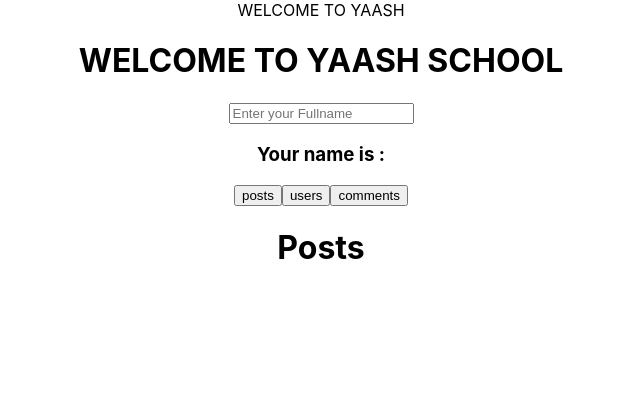
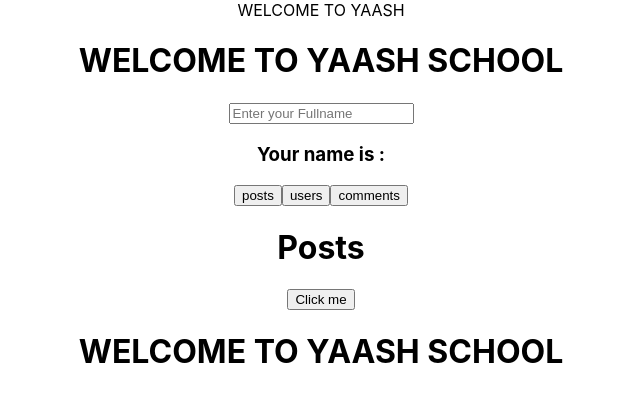
Before and after one commit to jeevanandham01/my-react-app, a React (Create React App) app: page / in a window 1280 px wide. Shown: the top 402 px of the page, without its empty margins (319-959 px from the left). Built offline with nearby package versions, Linux system fonts and the light colour scheme.

Commit message:
add to new files

```diff
--- a/src/App.js
+++ b/src/App.js
@@ -3,6 +3,7 @@ import './App.css';
 import Comp from './Comp';
 import Classcomp from './classcomp';
 import User from './usestate';
+import StyleElement from './Useref';
 
 import Mohan from './Usestate2';
 function App() {
@@ -12,6 +13,7 @@ function App() {
       <Classcomp/>
       <User/>
       <Mohan/>
+      <StyleElement/>
 
     </div>
   );
--- /dev/null
+++ b/src/Useref.js
@@ -0,0 +1,22 @@
+import React, { useRef  } from 'react'
+
+const StyleElement =() => {
+    const colorParagraph = useRef(null);
+    const colors =['#F0F8FF','#00FFFF','#000000','#8A2BE2','#DEB887','#006400','#ADFF2F','#FFFF00','#8B4513']
+
+
+    const StyleParagraph =() =>{
+        const randomcolor =  Math.floor(Math.random () * colors.length);
+        colorParagraph.current.style.color = colors[randomcolor];
+
+    }
+
+  return (
+    <div>
+        <button onClick={() => {StyleParagraph()}}>Click me</button>
+        <h1 ref={colorParagraph}>WELCOME TO YAASH SCHOOL</h1>
+    </div>
+  )
+};
+
+export default StyleElement;
--- a/src/Usestate2.js
+++ b/src/Usestate2.js
@@ -1,8 +1,11 @@
 
-import React ,{useState} from 'react'
+import React ,{useState ,useEffect} from 'react'
 
 function Mohan() {
     const [resource,setResource] = useState ('Posts');
+    useEffect(()=>{
+      console.log('render')
+    });
   return (
     <>
     <div>
```
